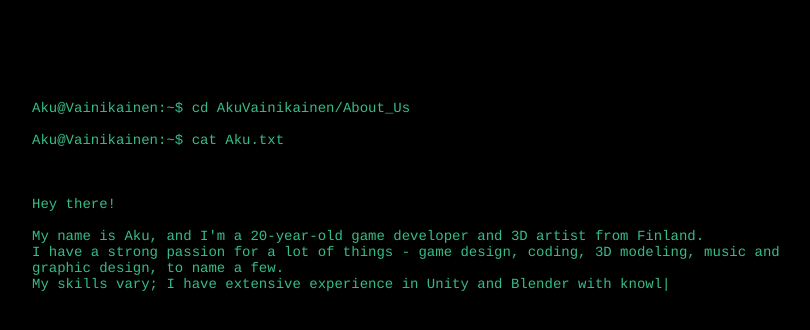
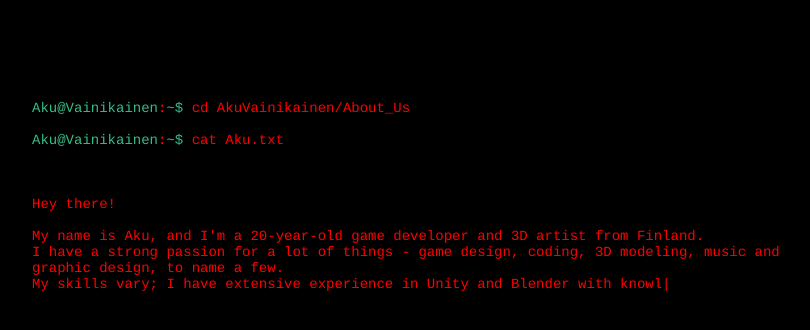
Before and after one commit to AkuVainikainen/AkuVainikainen.github.io, a plain HTML site: page index.html in a window 1280 px wide. Shown: the whole page, without its empty margins (233-1043 px from the left). Drawn offline with nearby package versions, Linux system fonts and the light colour scheme.

Commit message:
Update index.css

```diff
--- a/index.css
+++ b/index.css
@@ -8,7 +8,7 @@ body {
 
 #console {
 	font-family: Courier, monospace;
-	color: #36bc88;
+	color: #ff0000;
 	width: 750px;
 	margin: 100px auto 0;
 	font-size: 14px;
```
